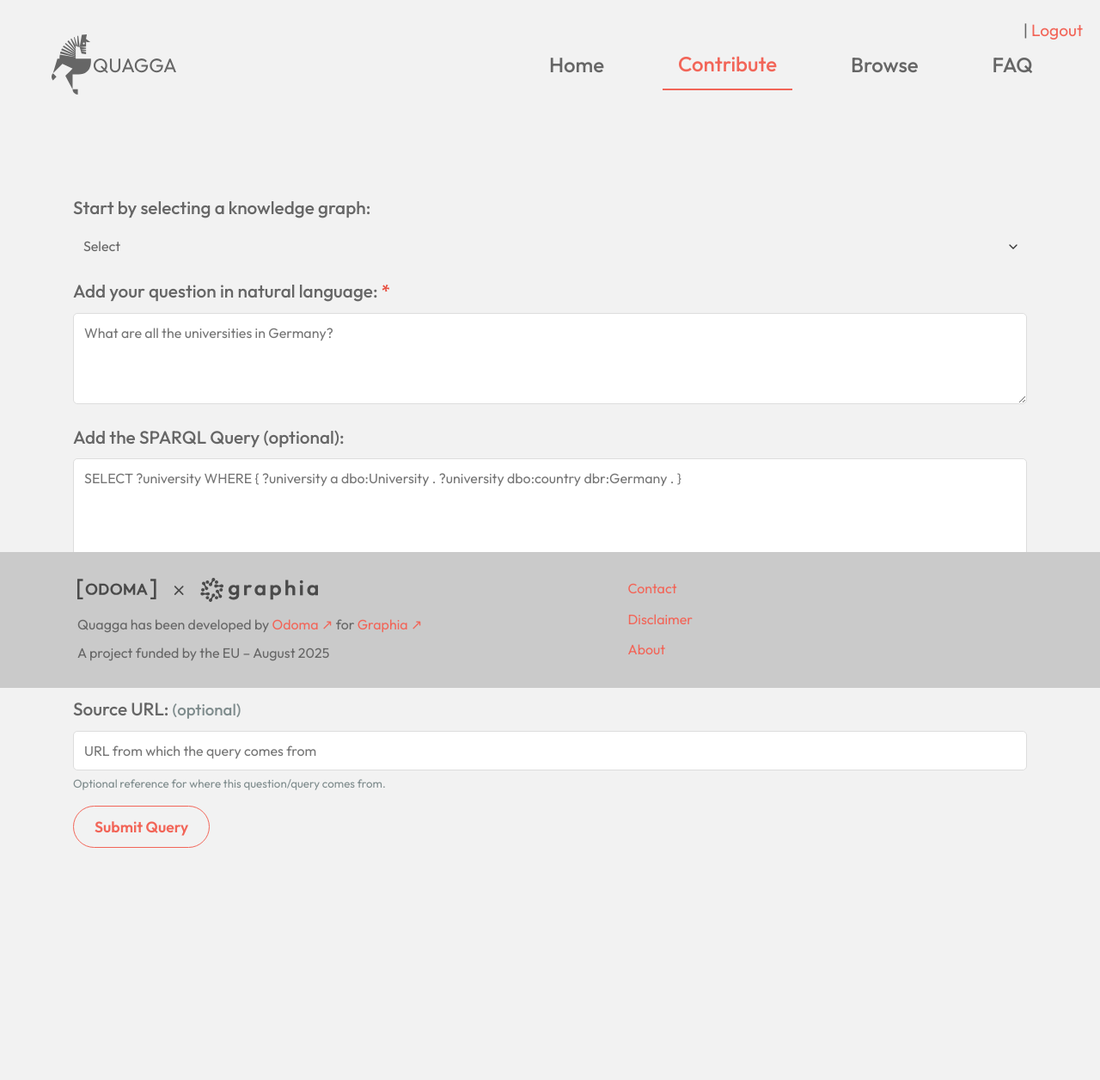
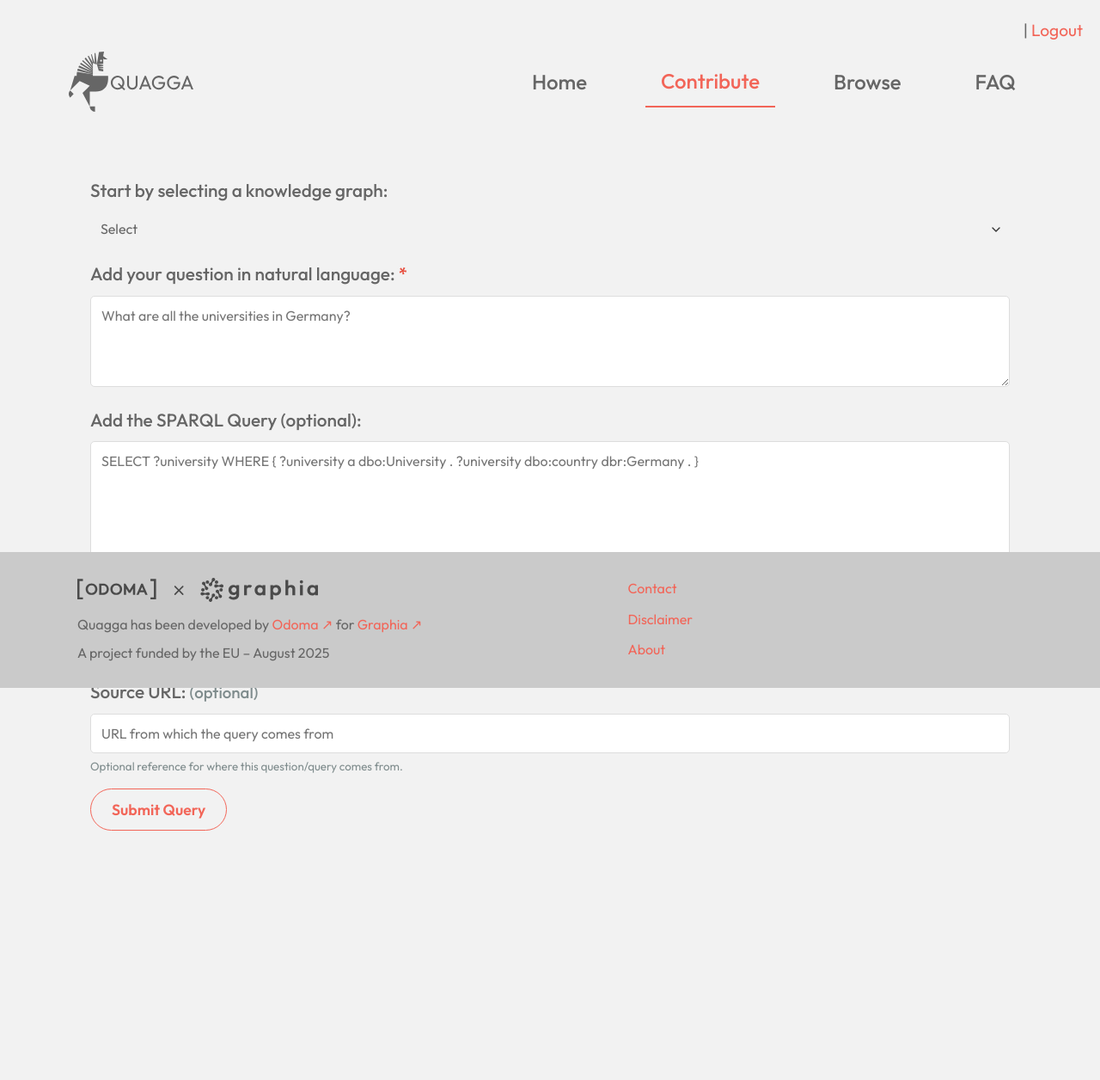
Before and after one commit to odoma-ch/quagga, a FastAPI app: page /list in a window 1280 px wide. Shown: the whole page at 86% size. After the commit the page ends 966 px from the top, so only its background shows below. Run offline with FastAPI, Linux system fonts and the light colour scheme; the visitor is signed in with stand-in values (Sample User, id 1); data that the repository does not hold is empty; parts of the project's set-up code (start-up, migrations or seed data) failed here and were passed over.

Commit message:
make padding consistent throughout pages

```diff
--- a/templates/contribute.html
+++ b/templates/contribute.html
@@ -24,18 +24,27 @@
             font-family: 'Outfit', sans-serif;
         }
 
-        body {
-            background-color: var(--light-gray);
+        html, body {
+            background: var(--footer);
             color: var(--dark-gray);
             line-height: 1.6;
-            padding-bottom: 200px;
+            min-height: 100vh;
+            margin: 0;
+            padding: 0;
+            overflow-x: hidden;
         }
 
         .container {
             width: 100%;
             max-width: 1200px;
             margin: 0 auto;
-            padding: 20px;
+            padding: 0 clamp(15px, 4vw, 40px);
+        }
+
+        .main-content {
+            background: var(--light-gray);
+            padding: 40px 20px;
+            padding-bottom: 200px;
         }
 
         header {
```
